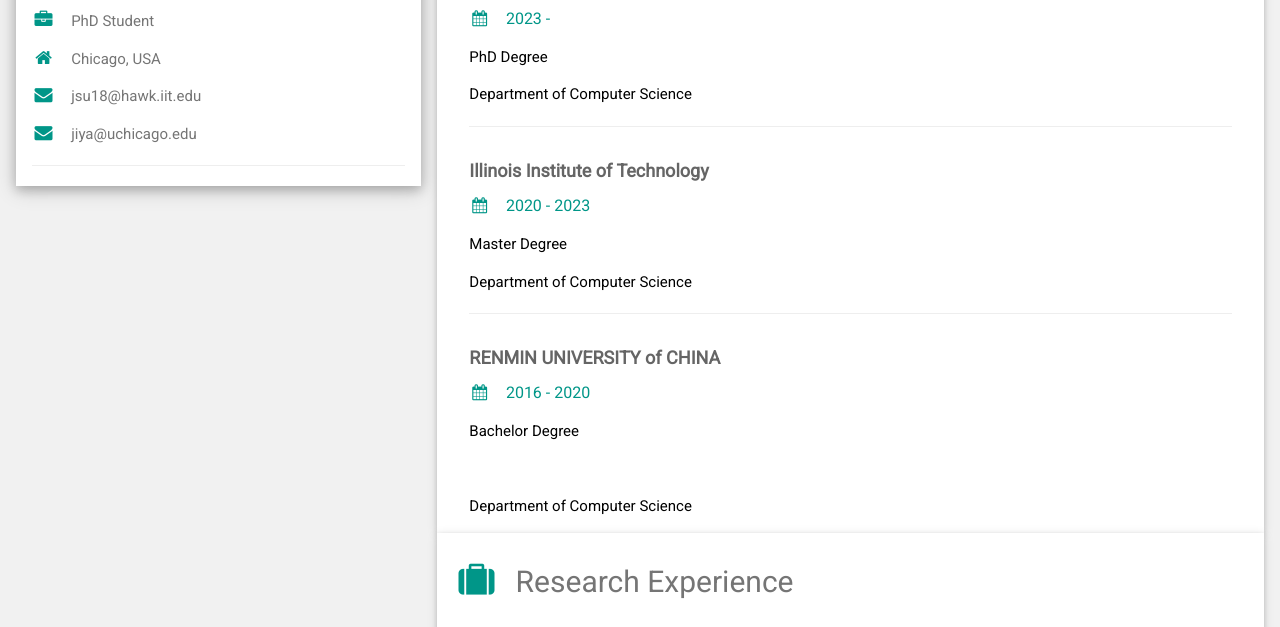
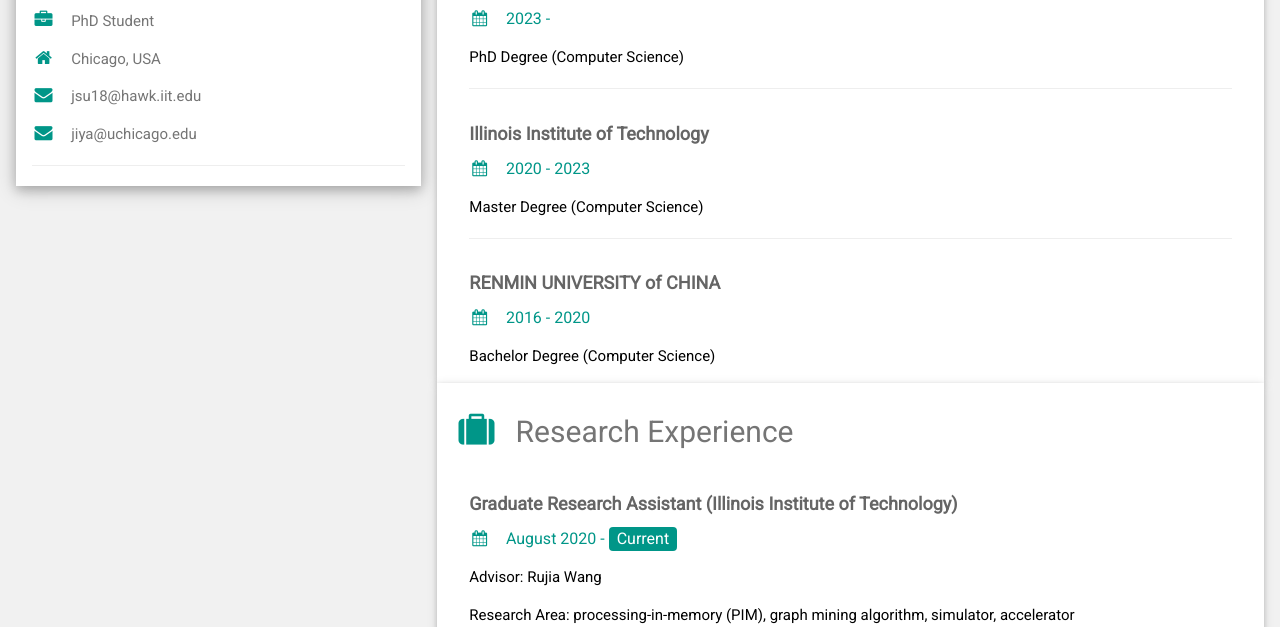
Before and after one commit to JiyaSu/jiyasu.github.io, a plain HTML site: page index.html in a window 1280 px wide. Shown: the part 325-952 px from the top of the page. Drawn offline with nearby package versions, Linux system fonts and the light colour scheme.

Commit message:
modify page

```diff
--- a/index.html
+++ b/index.html
@@ -107,22 +107,22 @@
         <div class="w3-container">
           <h5 class="w3-opacity"><b>The University of Chicago</b></h5>
           <h6 class="w3-text-teal"><i class="fa fa-calendar fa-fw w3-margin-right"></i>2023 - </h6>
-          <p>PhD Degree</p>
-          <p>Department of Computer Science</p>
+          <p>PhD Degree (Computer Science)</p>
+          <!-- <p>Department of Computer Science</p> -->
           <hr>
         </div>
         <div class="w3-container">
           <h5 class="w3-opacity"><b>Illinois Institute of Technology</b></h5>
           <h6 class="w3-text-teal"><i class="fa fa-calendar fa-fw w3-margin-right"></i>2020 - 2023</h6>
-          <p>Master Degree</p>
-          <p>Department of Computer Science</p>
+          <p>Master Degree (Computer Science)</p>
+          <!-- <p>Department of Computer Science</p> -->
           <hr>
         </div>
         <div class="w3-container">
           <h5 class="w3-opacity"><b>RENMIN UNIVERSITY of CHINA</b></h5>
           <h6 class="w3-text-teal"><i class="fa fa-calendar fa-fw w3-margin-right"></i>2016 - 2020</h6>
-          <p>Bachelor Degree</p><br>
-          <p>Department of Computer Science</p>
+          <p>Bachelor Degree (Computer Science)</p>
+          <!-- <p>Department of Computer Science</p> -->
         </div>
       </div>
 
@@ -131,7 +131,7 @@
         <div class="w3-container">
           <h5 class="w3-opacity"><b>Graduate Research Assistant (Illinois Institute of Technology)</b></h5>
           <h6 class="w3-text-teal"><i class="fa fa-calendar fa-fw w3-margin-right"></i>August 2020 - <span class="w3-tag w3-teal w3-round">Current</span></h6>
-          <p>Advisor: Rujia Wang</p><br>
+          <p>Advisor: Rujia Wang</p>
           <p>Research Area: processing-in-memory (PIM), graph mining algorithm, simulator, accelerator</p>
           <hr>
         </div>
@@ -163,13 +163,13 @@
           <p> Su J, Zhang F, Liu W, He B, Wu R, Du X, and Wang R. CapelliniSpTRSV: A thread-level synchronization-free sparse triangular solve on GPUs[C]. 49th International Conference on Parallel Processing-ICPP. 2020: 1-11. (best paper candidates) </p>
           <hr>
         </div>
-        <div class="w3-container">
+        <!-- <div class="w3-container">
           <h5 class="w3-opacity"><b>Undergraduate Research Assistant (Renmin University of China)</b></h5>
           <h6 class="w3-text-teal"><i class="fa fa-calendar fa-fw w3-margin-right"></i>Feb 2019 - August 2020</h6>
           <p>Advisor: Feng Zhang</p>
           <p>Research Area: GPU, Sparse Triangular Solves (SpTRSVs), matrix computation, data compression</p>
           <hr>
-        </div>
+        </div> -->
         <!-- <div class="w3-container">
           <h5 class="w3-opacity"><b>Graphic Designer / designsomething.com</b></h5>
           <h6 class="w3-text-teal"><i class="fa fa-calendar fa-fw w3-margin-right"></i>Jun 2010 - Mar 2012</h6>
```
